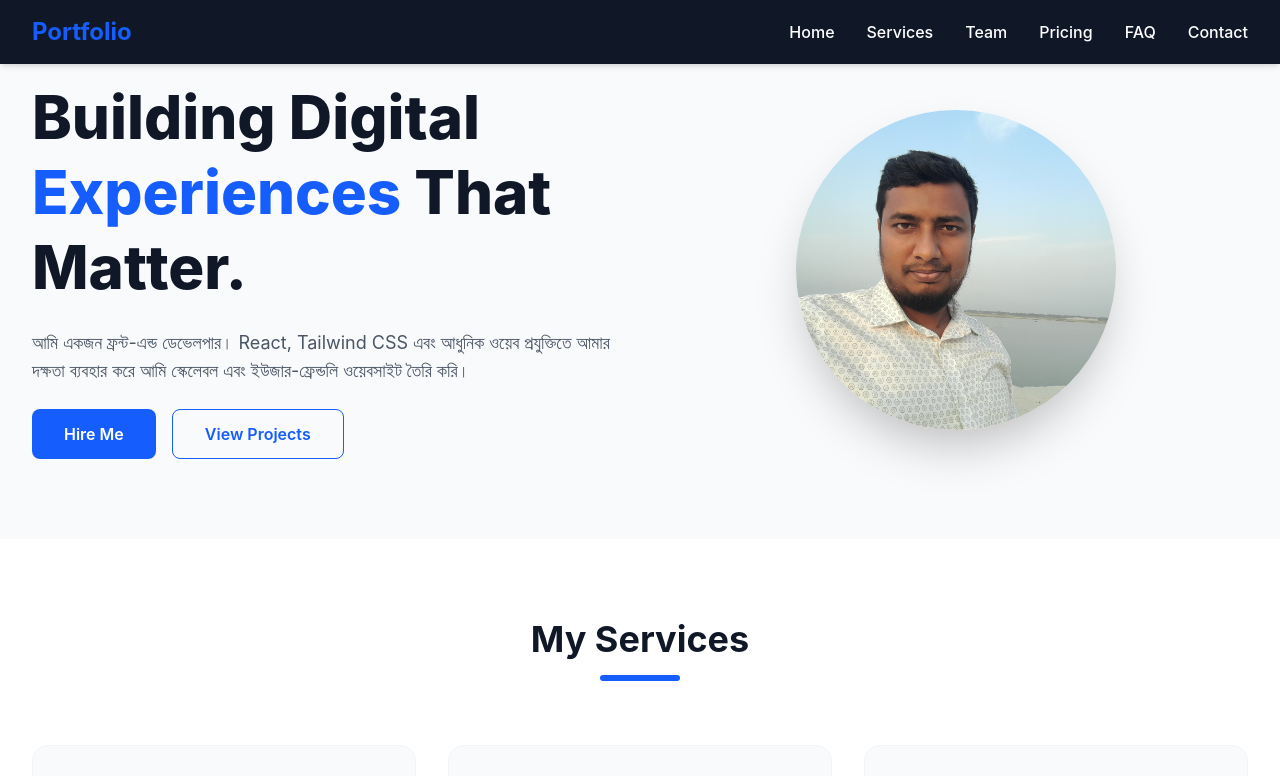
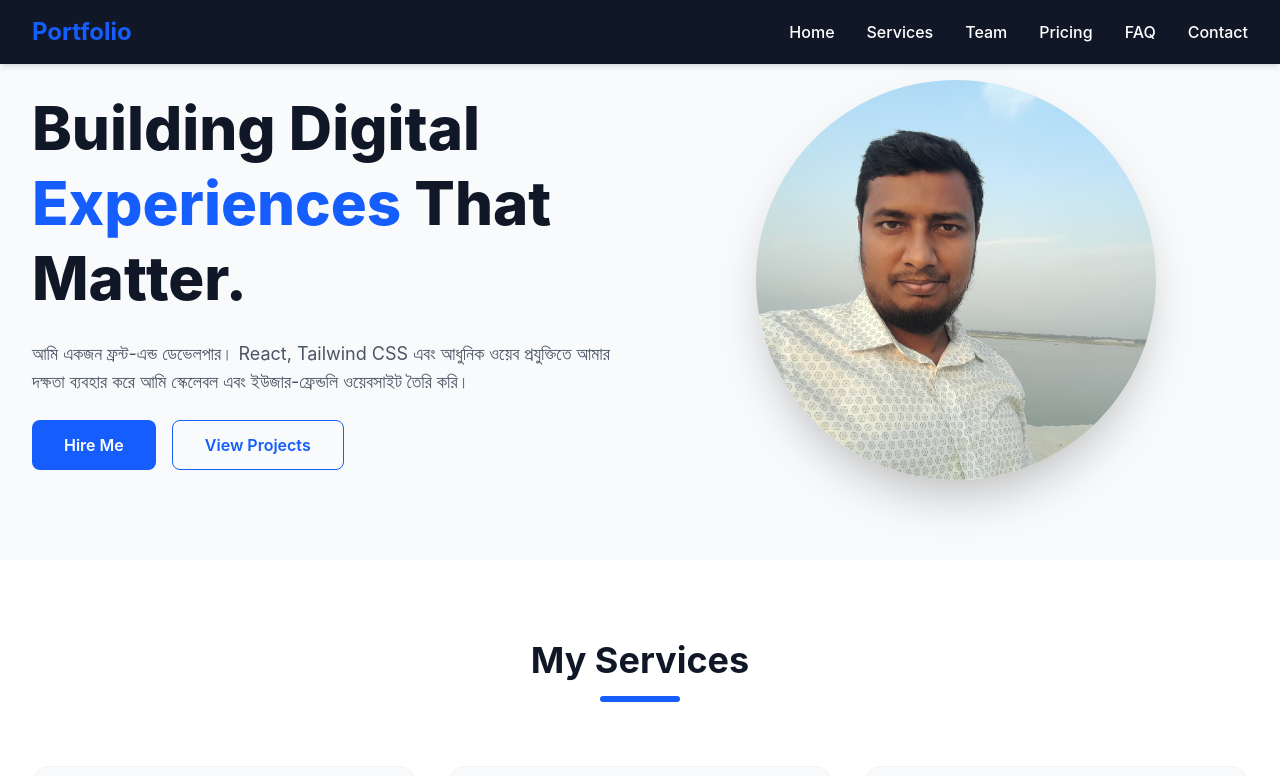
Before and after one commit to zakir2619/my-portfolio, a React (Vite) app: page /#/ in a window 1280 px wide. Shown: the top 776 px of the page. Built offline with nearby package versions, Linux system fonts and the light colour scheme.

Commit message:
profile photo update

```diff
--- a/src/components/Hero.jsx
+++ b/src/components/Hero.jsx
@@ -1,4 +1,4 @@
-
+import profileImg from "../assets/pp.jpg";
 const Hero = () => {
   return (
     <div>
@@ -20,19 +20,13 @@ const Hero = () => {
             </button>
           </div>
         </div>
-        {/* <div className="md:w-1/2 flex justify-center">
-          <div className="w-80 h-80 bg-blue-200 rounded-full flex items-center justify-center shadow-2xl">
-            <span className="text-blue-600 font-bold text-6xl"><img src="/public/pp.jpg" alt="image" className="w-full h-full rounded-full object-cover"/></span>
-          </div>
-        </div> */}
         <div className="md:w-1/2 flex justify-center">
-  <div className="w-80 h-80  rounded-full flex items-center justify-center shadow-2xl overflow-hidden">
+  <div className="w-100 h-100  rounded-full flex items-center justify-center shadow-2xl overflow-hidden">
     <img
-      src="/pp.jpg"
-      alt="image"
-      className="w-full h-full object-cover"
-
-    />
+  src={profileImg}
+  alt="image"
+  className="w-full h-full object-cover rounded-ful"
+/>
   </div>
 </div>
       </div>
```
Also changed, not shown: src/assets/pp.jpg (added).
